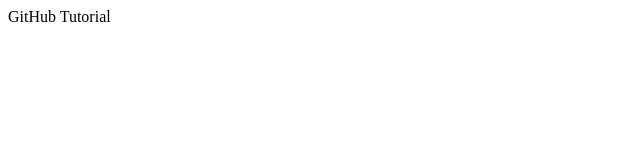
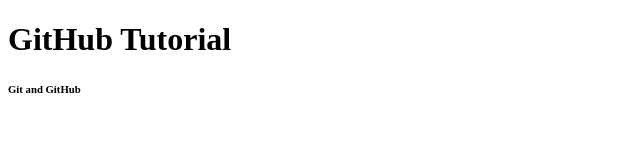
Before and after one commit to xdbugsDbunny/PRACTICE-REPO, a plain HTML site: page index.html in a window 1280 px wide. Shown: the whole page, without its empty margins (0-640 px from the left). Drawn offline with Linux system fonts and the light colour scheme.

Commit message:
H6 added

```diff
--- a/index.html
+++ b/index.html
@@ -6,6 +6,7 @@
     <title>Document</title>
 </head>
 <body>
-    GitHub Tutorial
+    <h1>GitHub Tutorial</h1>
+    <h6>Git and GitHub</h6>
 </body>
 </html>
```
